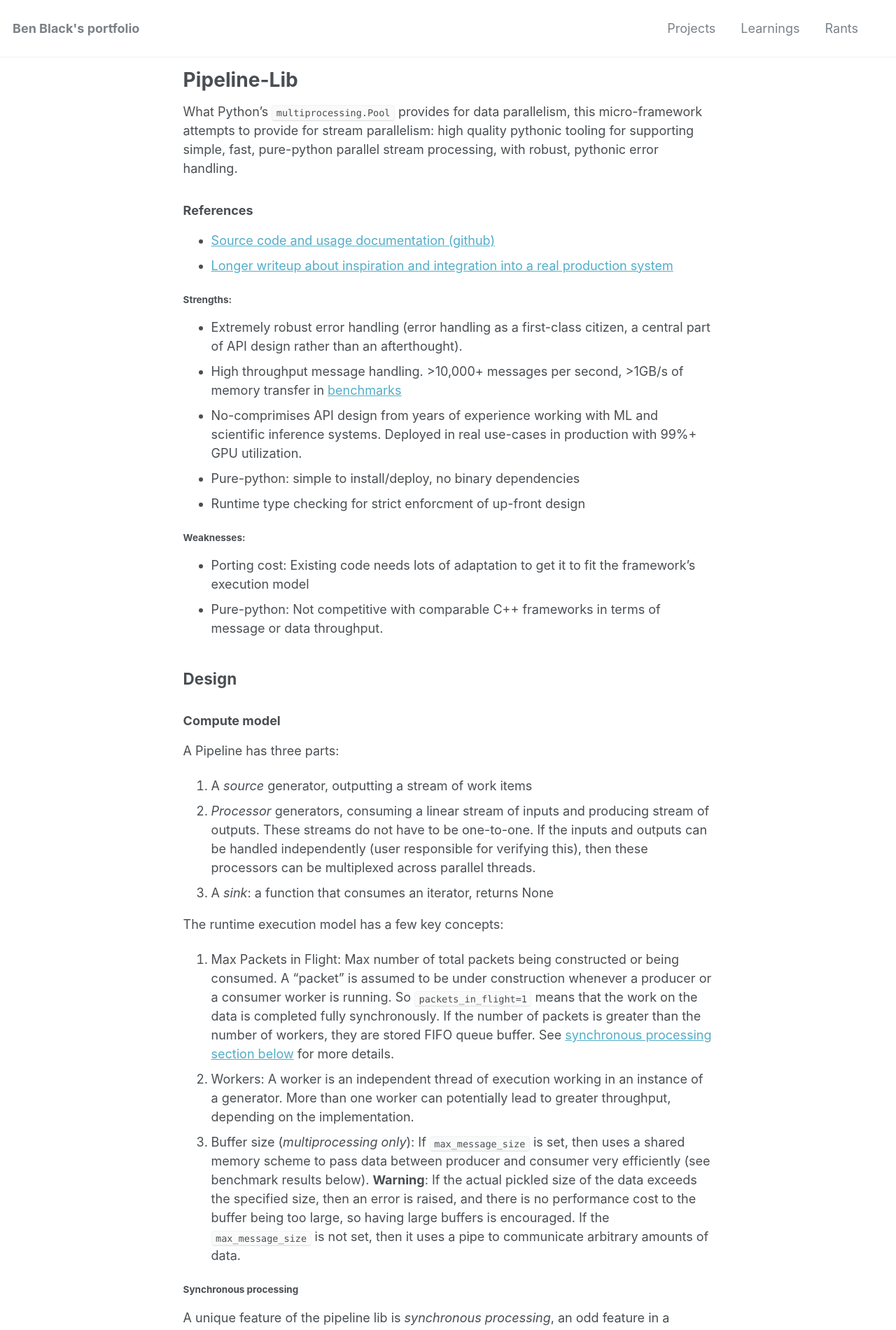
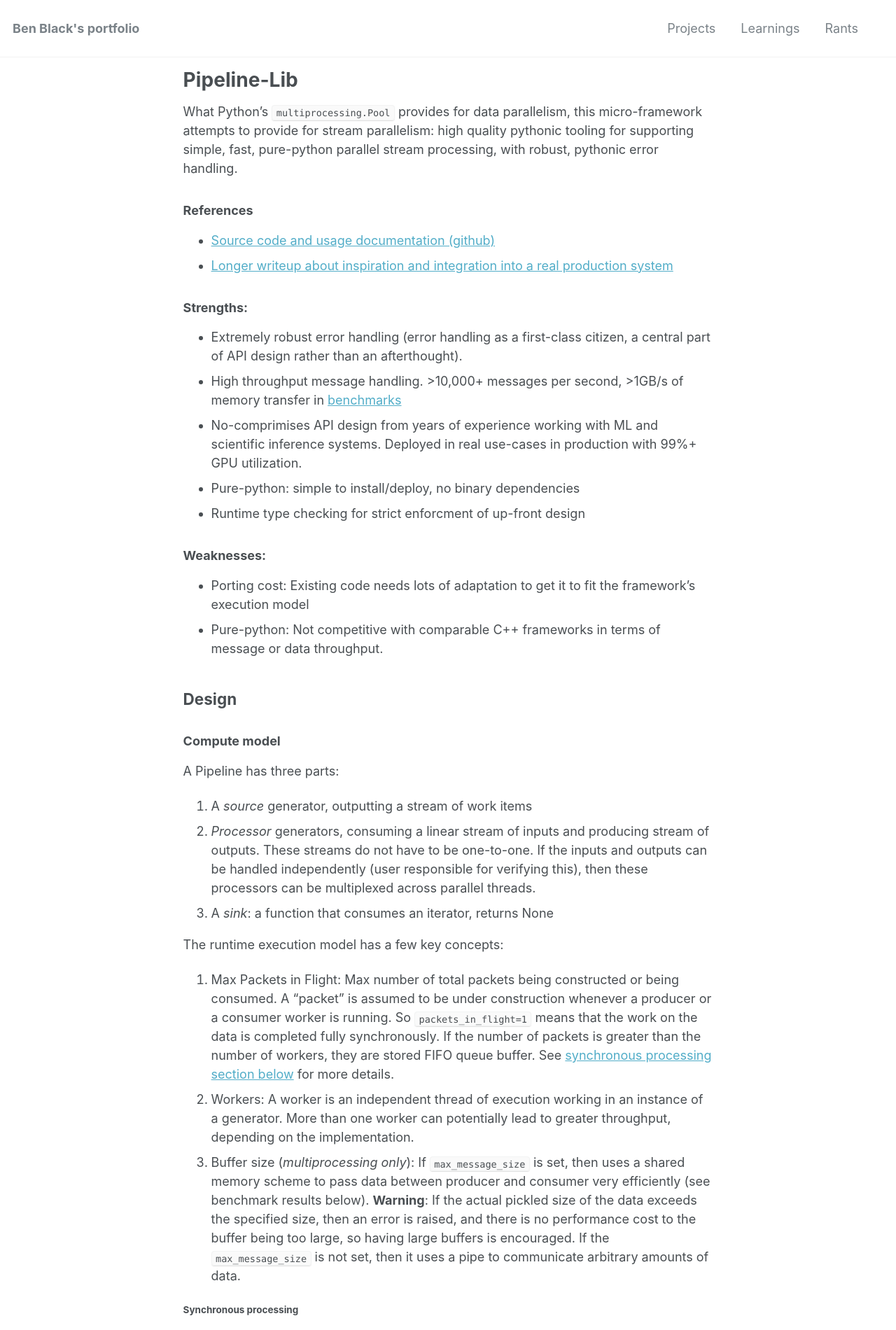
Before and after one commit to benblack769/benblack769.github.io, a Jekyll site: the page built from posts/projects/pipeline-lib.md, in a window 1280 px wide. Shown: the top 1900 px of the page at 70% size. Built offline with Jekyll 4.4.1, drawn with Linux system fonts in a browser that asks for light colours.

```diff
--- a/posts/projects/pipeline-lib.md
+++ b/posts/projects/pipeline-lib.md
@@ -21,7 +21,7 @@ What Python's `multiprocessing.Pool` provides for data parallelism, this micro-f
 * [Source code and usage documentation (github)](https://github.com/Techcyte/pipeline-lib)
 * [Longer writeup about inspiration and integration into a real production system](https://benblack769.github.io/posts/rants/pipeline-processing/)
 
-#### Strengths:
+### Strengths:
 
 * Extremely robust error handling (error handling as a first-class citizen, a central part of API design rather than an afterthought).
 * High throughput message handling. >10,000+ messages per second, >1GB/s of memory transfer in [benchmarks](https://github.com/Techcyte/pipeline-lib#benchmarks)
@@ -29,7 +29,7 @@ What Python's `multiprocessing.Pool` provides for data parallelism, this micro-f
 * Pure-python: simple to install/deploy, no binary dependencies
 * Runtime type checking for strict enforcment of up-front design
 
-#### Weaknesses:
+### Weaknesses:
 
 * Porting cost: Existing code needs lots of adaptation to get it to fit the framework's execution model
 * Pure-python: Not competitive with comparable C++ frameworks in terms of message or data throughput.
@@ -58,15 +58,15 @@ A unique feature of the pipeline lib is *synchronous processing*, an odd feature
 
 This tradeoff latency vs bandwidth of pipeline message processing is controlled by a single parameter `packets_in_flight`. From a consumer's perspective, the `packets_in_flight` is an ordinary queue buffer size. If there are available packets that a producer has placed in the buffer, then the consumer can consume them. For example, see the following diagram, which is limited by producer capacity.
 
-![producer bound system](docs/producer_bound.png)
+![producer bound system](/images/pipeline-processing/docs/producer_bound.png)
 
 From the producer side, however, it is quite different than a queue, in that the system will not yield control back to the worker until there are empty slots available to start producing. See diagram below of system which is limited by consumer capacity. The producers are blocking because all 7 slots are filled, with 5 messages stored in the buffer, waiting to be consumed, and 2 of which are being processed by consumers.
 
-![consumer bound system](docs/consumer_bound.png)
+![consumer bound system](/images/pipeline-processing/docs/consumer_bound.png)
 
 Note the effect of having a series of tasks with `packets_in_flight=1` means that multiple steps execute sequentially. For example, in the below diagram, task 1 is being blocked on the single packet in queue 1 being released, as that is being held by task 2. However, task 2 is in turn being blocked by task 3. Note that even though task 2 is blocked, it still reserving the space on queue 1.
 
-![sequential execution chain](docs/sequential_chain.png)
+![sequential execution chain](/images/pipeline-processing/docs/sequential_chain.png)
 
 
 The system enforces this by not yielding control back to the producer until there is a slot available
```
Also changed, not shown: images/pipeline-processing/consumer_bound.png (added), images/pipeline-processing/producer_bound.png (added), images/pipeline-processing/sequential_chain.png (added), 4 other files.
